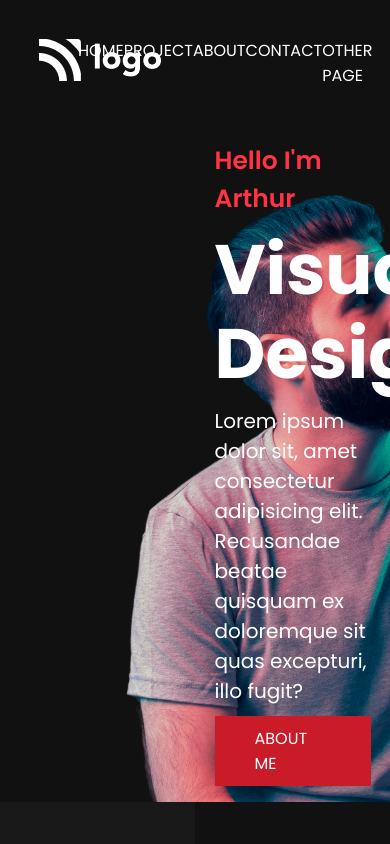
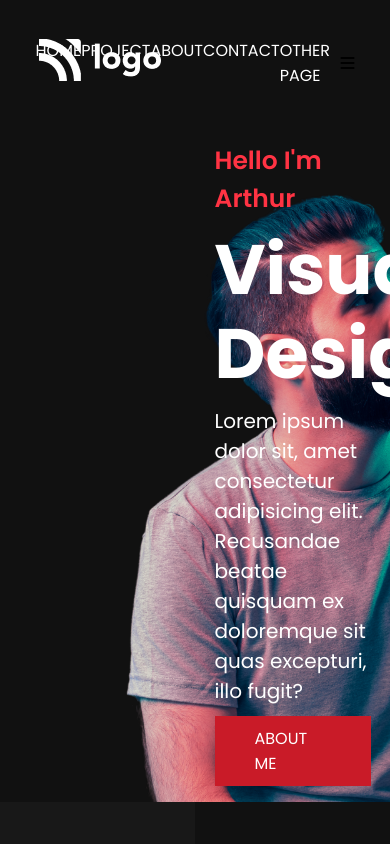
Before and after one commit to Yash-Singhania/DEVELOPER-PAGE, a plain HTML site: page index.html in a window 390 px wide. Shown: the top 844 px of the page. Drawn offline with Linux system fonts and the light colour scheme.

Commit message:
Added Responsiveness

```diff
--- a/index.html
+++ b/index.html
@@ -21,6 +21,10 @@
             <li>contact</li>
             <li>other page</li>
         </ul>
+
+        <div class="hamburger">
+            <i class="fa-solid fa-bars"></i>
+        </div>
     </nav>
 
     <main>
```
